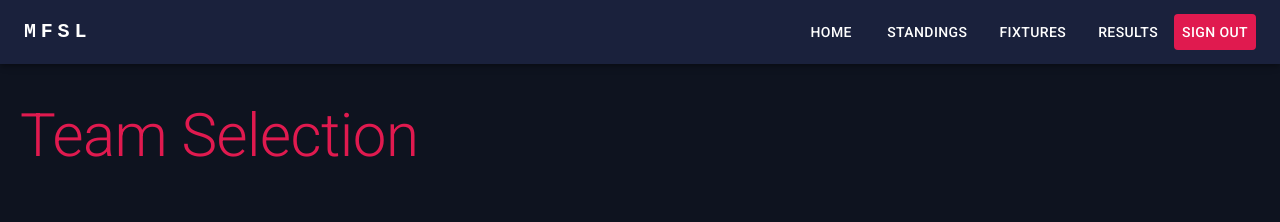
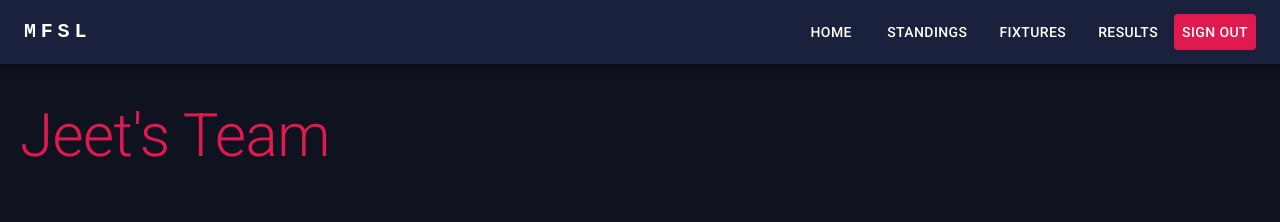
Before and after one commit to mfsl-capstone/mfsl-frontend, a React (Create React App) app: page /team in a window 1280 px wide. Shown: the top 222 px of the page. Built offline with nearby package versions, Linux system fonts and the light colour scheme; sample sign-in values are in the browser's storage.

Commit message:
feat: CAP-36 - Add name to team

```diff
--- a/src/Pages/TeamSelectionPage/TeamSelectionPage.tsx
+++ b/src/Pages/TeamSelectionPage/TeamSelectionPage.tsx
@@ -34,6 +34,7 @@ const exampleTeam: Team = {
         color: "red",
         nameColor: "white",
         numberColor: "white",
+        name: "Jeet's Team"
     },
 };
 
@@ -41,7 +42,7 @@ const TeamSelectionPage: React.FC = () => {
     return (
         <>
             <div className="team-selection-text">
-                <Typography variant="h2" sx={{ textAlign: 'left', marginLeft: '10px', color: '#e01a4f' }}>Team Selection</Typography>
+                <Typography variant="h2" sx={{ textAlign: 'left', marginLeft: '10px', color: '#e01a4f' }}>{exampleTeam.style?.name}</Typography>
             </div>
             <div className="team-selection-container">
                 <Pitch team={exampleTeam}></Pitch>
--- a/src/components/Team/Team.tsx
+++ b/src/components/Team/Team.tsx
@@ -13,6 +13,7 @@ export type Style = {
     color?: string;
     numberColor?: string;
     nameColor?: string;
+    name?: string;
 }
 
 export type Team = {
```
